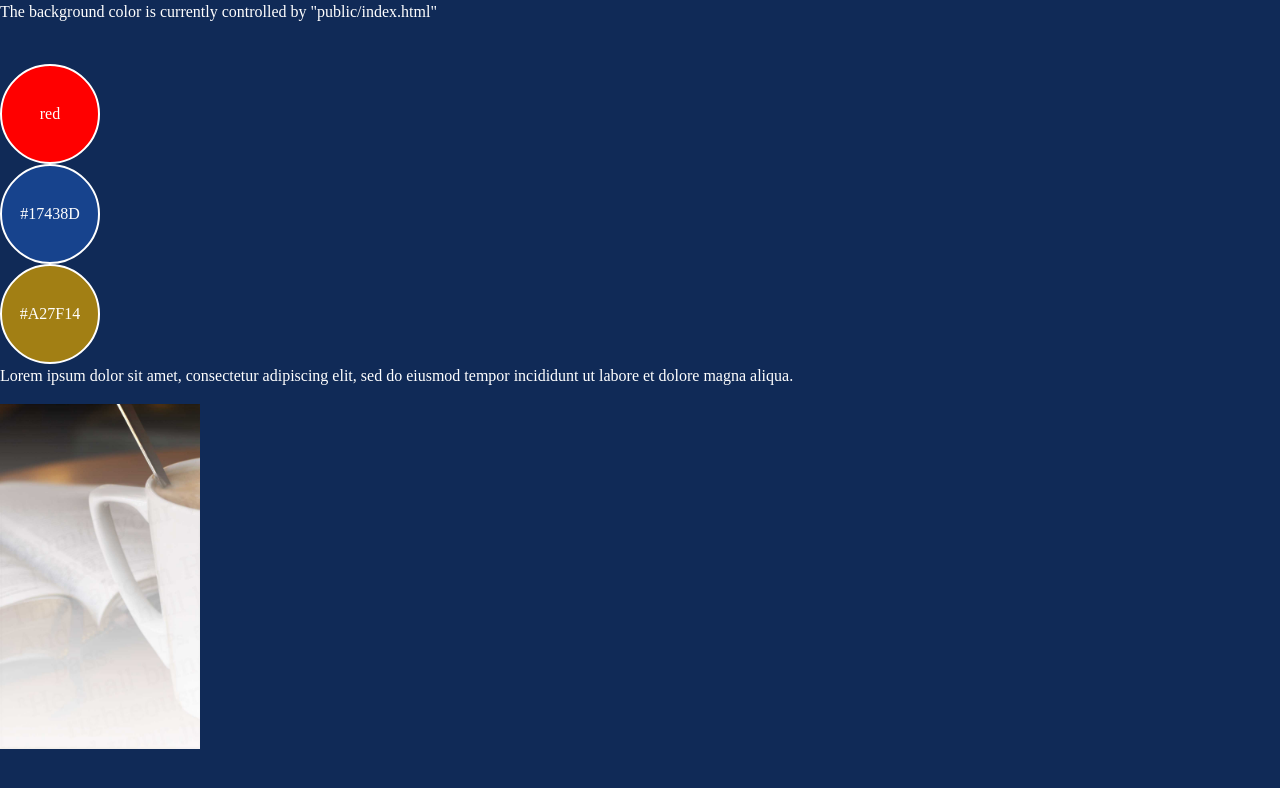
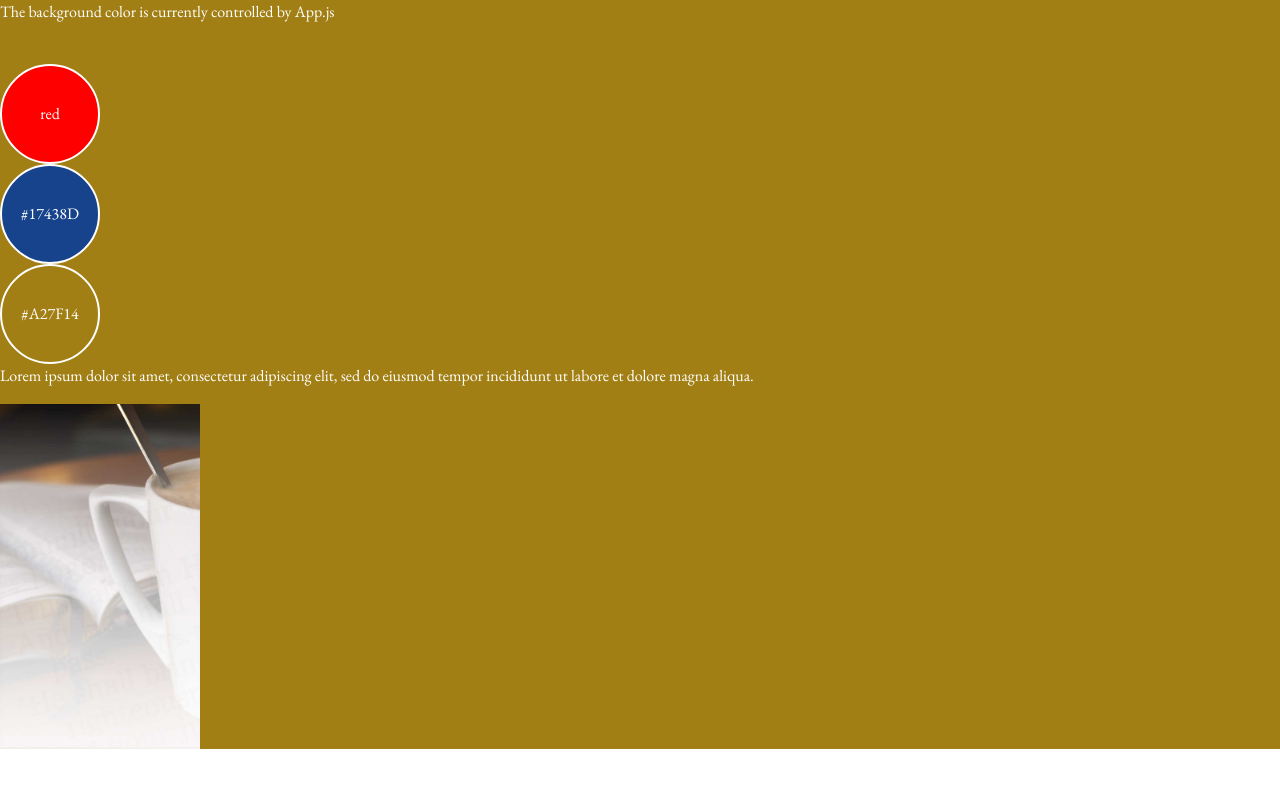
Before and after one commit to JulianneDrager/communityoflove2022, a React (Create React App) app: page /tmp/communityoflove2022.com/thankyou-general/1 in a window 1280 px wide. Shown: the top 788 px of the page. Built offline with nearby package versions, Linux system fonts and the light colour scheme.

Commit message:
minor style and test adjustments

```diff
--- a/public/index.html
+++ b/public/index.html
@@ -21,7 +21,7 @@
     <title>Community Of Love</title>
 
   </head>
-  <body style="background-color: #102a57;">
+  <body>
     <noscript>You need to enable JavaScript to run this app.</noscript>
 
     <div id="root"></div>
--- a/src/App.js
+++ b/src/App.js
@@ -13,7 +13,7 @@ import TestPage from "./Components/TestPage/TestPage";
 function App() {
 
   return (
-    <>
+    <body style={{ backgroundColor: "#A27F14" }}>
       <BrowserRouter>
         <Routes>
           {/* <Route exact path="/tmp/communityoflove2022.com/" element={<Screen/>} />
@@ -28,7 +28,7 @@ function App() {
         </Routes>
       </BrowserRouter>
       <TestPage></TestPage>
-    </>
+    </body>
   );
 }
 
--- a/src/Components/TestPage/TestPage.js
+++ b/src/Components/TestPage/TestPage.js
@@ -14,7 +14,7 @@ const TestPage = () => {
     return (
         <>
             <main>
-                <p className={pStyle}>The background color is currently controlled by "public/index.html"</p>
+                <p className={pStyle}>The background color is currently controlled by App.js</p>
                 <br></br>
                 <div className={circleStyle}>red</div>
                 <div className={`${circleStyle} ${bgColor}`}>#17438D</div>
--- a/src/Components/TestPage/css/TestPage.module.css
+++ b/src/Components/TestPage/css/TestPage.module.css
@@ -1,5 +1,8 @@
+@import url('https://fonts.googleapis.com/css2?family=Didact+Gothic&family=EB+Garamond:ital,wght@0,400;0,500;0,600;0,700;1,400&family=Merriweather:wght@400;700&family=Montserrat:ital,wght@0,100;0,300;0,500;1,100&family=Roboto:wght@100;300;400;500;700&display=swap');
+/* FONT FAMILIES AVAILABLE: EB Garamond, Merriweather, Montserrat, Didact Gothic, Roboto */
+
 main {
-    font-family: "Rubik";
+    font-family: "EB Garamond";
 }
 
 .circleStyle {
```
